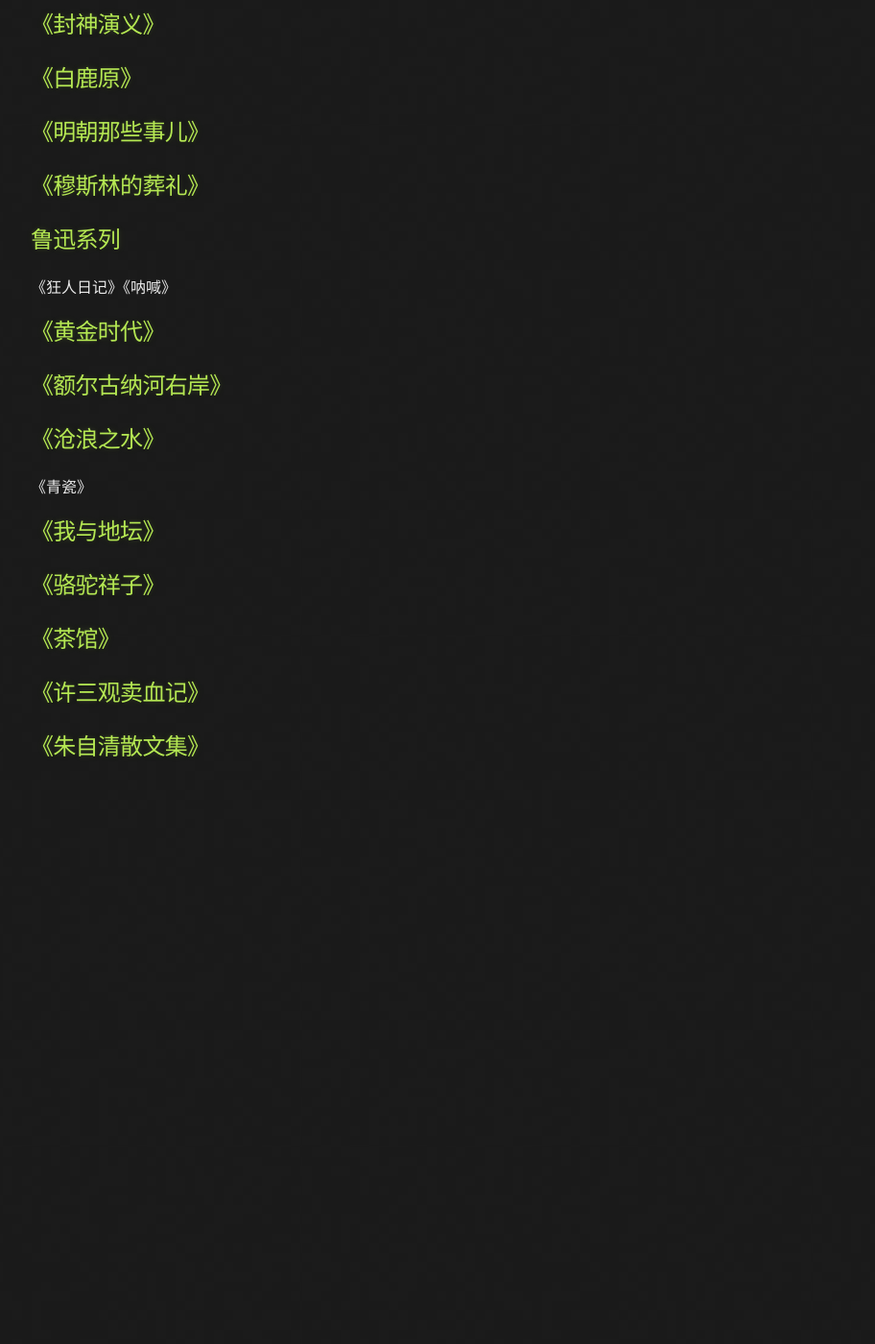
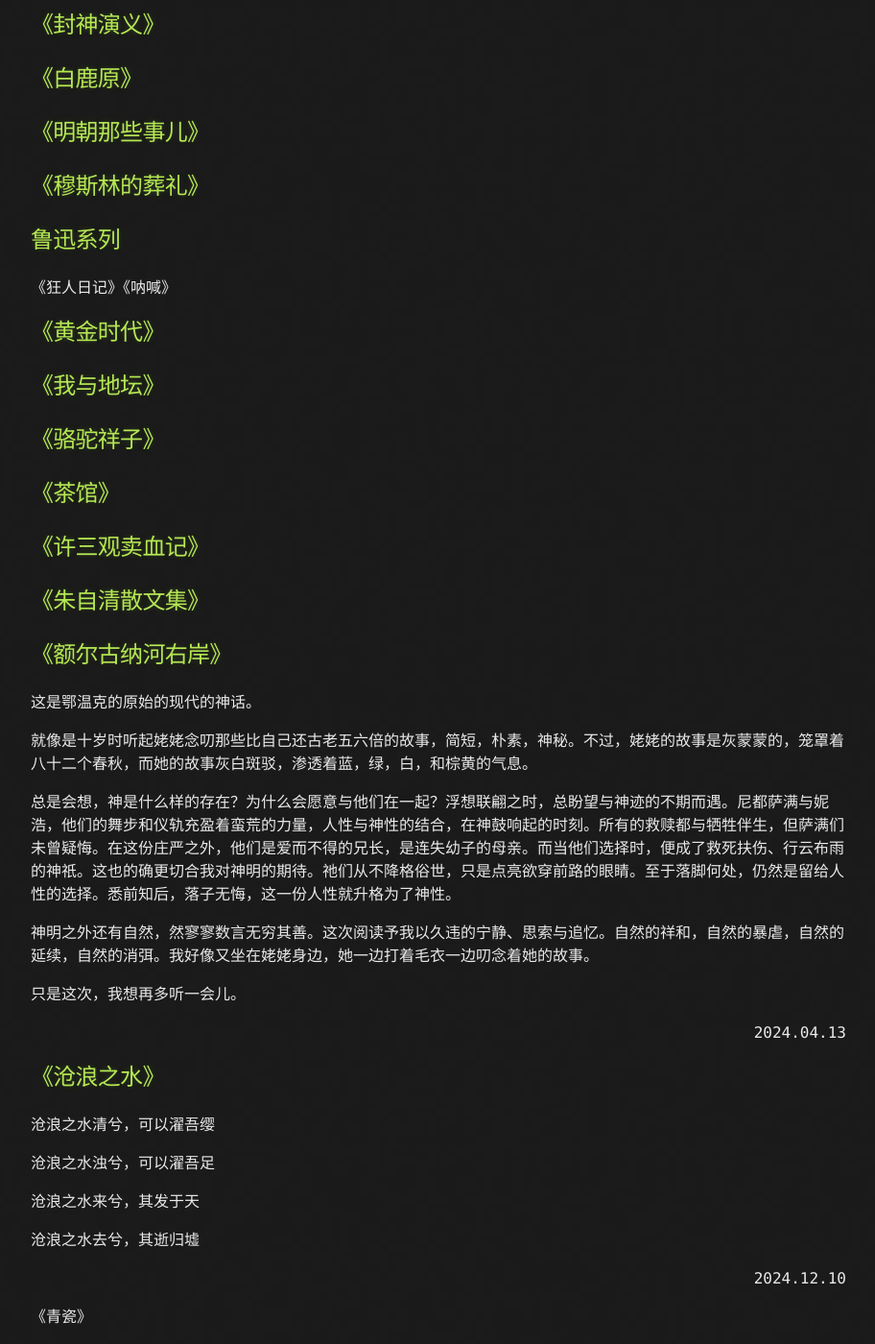
Before and after one commit to TramsWang/TramsWang.github.io, a Jekyll site: the page built from _writing_readings/中国文学.md, in a window 1280 px wide and 1400 px high, scrolled down 402 px. Shown: the whole window at 96% size, without its empty margins (218-1130 px from the left). Built offline with Jekyll 4.4.1, drawn with Linux system fonts in a browser that asks for light colours; before the commit the page ends 1218 px from its top, so only the background shows below that.

Commit message:
更新一些以前的书评

```diff
--- a/_writing_readings/中国文学.md
+++ b/_writing_readings/中国文学.md
@@ -31,3 +26,28 @@
 ## 《许三观卖血记》
 
 ## 《朱自清散文集》
+
+## 《额尔古纳河右岸》
+这是鄂温克的原始的现代的神话。
+
+就像是十岁时听起姥姥念叨那些比自己还古老五六倍的故事，简短，朴素，神秘。不过，姥姥的故事是灰蒙蒙的，笼罩着八十二个春秋，而她的故事灰白斑驳，渗透着蓝，绿，白，和棕黄的气息。
+
+总是会想，神是什么样的存在？为什么会愿意与他们在一起？浮想联翩之时，总盼望与神迹的不期而遇。尼都萨满与妮浩，他们的舞步和仪轨充盈着蛮荒的力量，人性与神性的结合，在神鼓响起的时刻。所有的救赎都与牺牲伴生，但萨满们未曾疑悔。在这份庄严之外，他们是爱而不得的兄长，是连失幼子的母亲。而当他们选择时，便成了救死扶伤、行云布雨的神祇。这也的确更切合我对神明的期待。祂们从不降格俗世，只是点亮欲穿前路的眼睛。至于落脚何处，仍然是留给人性的选择。悉前知后，落子无悔，这一份人性就升格为了神性。
+
+神明之外还有自然，然寥寥数言无穷其善。这次阅读予我以久违的宁静、思索与追忆。自然的祥和，自然的暴虐，自然的延续，自然的消弭。我好像又坐在姥姥身边，她一边打着毛衣一边叨念着她的故事。
+
+只是这次，我想再多听一会儿。
+<p align='right'>2024.04.13</p>
+
+## 《沧浪之水》
+沧浪之水清兮，可以濯吾缨
+
+沧浪之水浊兮，可以濯吾足
+
+沧浪之水来兮，其发于天
+
+沧浪之水去兮，其逝归墟
+
+<p align='right'>2024.12.10</p>
+
+《青瓷》
```
Also changed, not shown: other parts of _writing_readings/中国文学.md (+0 -5 lines), _writing_readings/专业书籍.md (+6 -0 lines), _writing_readings/科幻.md (+6 -0 lines), _writing_readings/科普.md (+7 -1 lines).
